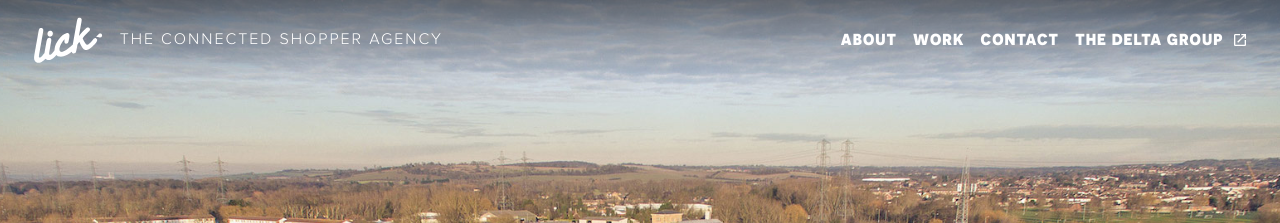
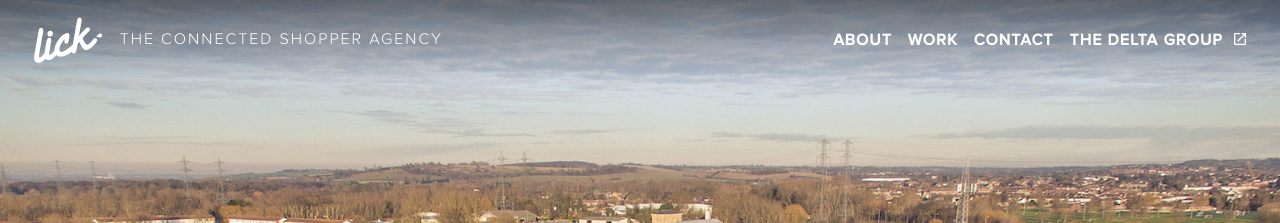
Before and after one commit to lickcreative/website, a Jekyll site: the page built from form-submitted.md, in a window 1280 px wide. Shown: the top 223 px of the page. Built offline with Jekyll 4.4.1, drawn with Linux system fonts in a browser that asks for light colours; some web fonts are replaced.

Commit message:
Extend font stack

```diff
--- a/css/main.scss
+++ b/css/main.scss
@@ -12,10 +12,10 @@ $proxima-nova--bold-woff: "/fonts/cb9d4f02-d326-46b0-a857-930cce057f80.woff";
 $proxima-nova--bold-woff2: "/fonts/e898042a-5eb9-4810-b578-c3993ab58f0f.woff2";
 $novecento-woff: "/fonts/88b94559-51df-4617-88eb-25cd415b2308.woff";
 $novecento-woff2: "/fonts/b3957850-b751-467a-9262-543000a56551.woff2";
-// $base-font: "Proxima Nova W01", "Open Sans", "Helvetica Neue", Helvetica, Arial, sans-serif;
-$base-font: 'Proxima Nova W01', cursive;
-// $big-font: "Novecento Sans W01", "Proxima Nova", "Open Sans", "Helvetica Neue" Helvetica, Arial, sans-serif;
-$big-font: 'Novecento Sans W01', cursive;
+$base-font: "Proxima Nova W01", "Open Sans", "Helvetica Neue", Helvetica, Arial, sans-serif;
+// $base-font: 'Proxima Nova W01', cursive;
+$big-font: "Novecento Sans W01", "Proxima Nova W01", "Open Sans", "Helvetica Neue" Helvetica, Arial, sans-serif;
+// $big-font: 'Novecento Sans W01', cursive;
 $base-font-size:   1em;
 $base-font-weight: 200;
 $small-font-size:  $base-font-size * 0.875;
```
